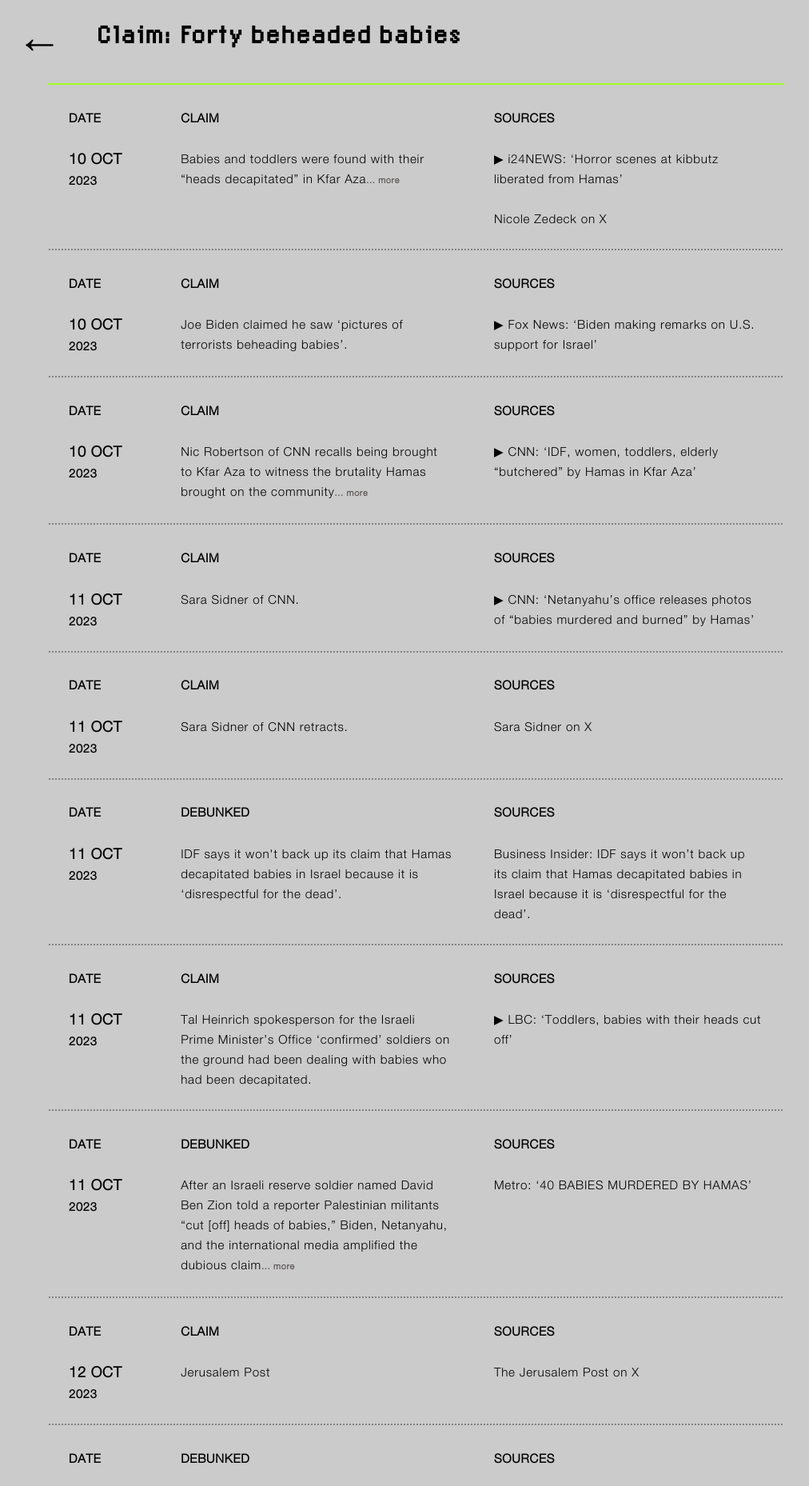
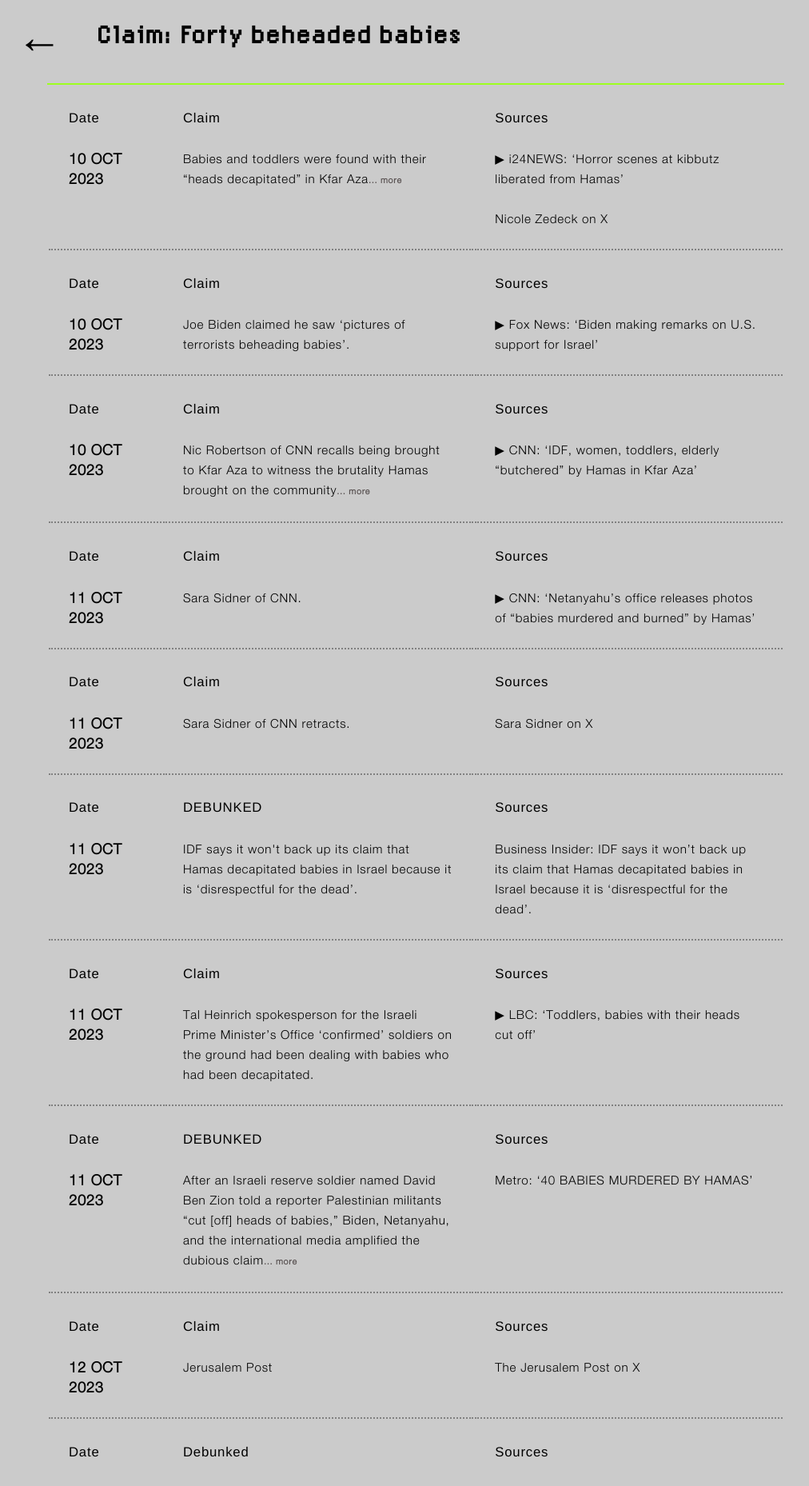
Before and after one commit to tamtzekin/hasbara-tracker, a React (Create React App) app: page /claim-a in a window 1280 px wide. Shown: the top 1858 px of the page at 80% size, without its empty margins (5-1017 px from the left). Built offline with nearby package versions, Linux system fonts and the light colour scheme.

Commit message:
lots of style changes, h2 font

```diff
--- a/src/components/ClaimA.js
+++ b/src/components/ClaimA.js
@@ -23,14 +23,14 @@ const ClaimA = () => {
 
                 <tbody>
                     <tr>
-                        <td><span class="claim-subheading">DATE</span><div class="date">10 OCT</div></td>
+                        <td><span class="claim-subheading">Date</span><div class="date">10 OCT</div></td>
                         <td><details><summary>
 
-                        <span class="claim-subheading">CLAIM</span>
+                        <span class="claim-subheading">Claim</span>
 
-                        Babies and toddlers were found with their “heads decapitated” in Kfar Aza<span class="expand-text">... more</span></summary><span class="claim-subheading">CLAIM</span>Babies and toddlers were found with their “heads decapitated” in Kfar Aza in southern Israel after Hamas’ attacks in the kibbutz over the weekend, a spokesperson for Israel's prime minister says. Nicole Zedeck, a reporter with Tel Aviv-based news channel i24 from her interview with Israeli reserve soldier David Ben Zion.</details></td>
+                        Babies and toddlers were found with their “heads decapitated” in Kfar Aza<span class="expand-text">... more</span></summary><span class="claim-subheading">Claim</span>Babies and toddlers were found with their “heads decapitated” in Kfar Aza in southern Israel after Hamas’ attacks in the kibbutz over the weekend, a spokesperson for Israel's prime minister says. Nicole Zedeck, a reporter with Tel Aviv-based news channel i24 from her interview with Israeli reserve soldier David Ben Zion.</details></td>
 
-                        <td><span class="claim-subheading">SOURCES</span>
+                        <td><span class="claim-subheading">Sources</span>
 
                         <VideoPlayer videoLink="/files/i24NEWS_10Oct.mp4" externalURL="https://archive.ph/QeCXs"><a href="https://archive.ph/QeCXs" target="_blank" rel="noreferrer"><span class="play-arrow">▶</span> i24NEWS: ‘Horror scenes at kibbutz liberated from Hamas’</a></VideoPlayer><br />
 
@@ -39,51 +39,49 @@ const ClaimA = () => {
 
                     <tr>
                         <td>
-                            <span class="claim-subheading">DATE</span>
+                            <span class="claim-subheading">Date</span>
                             <div class="date">10 OCT</div></td>
 
-                        <td><span class="claim-subheading">CLAIM</span> Joe Biden claimed he saw ‘pictures of terrorists beheading babies’.</td>
+                        <td><span class="claim-subheading">Claim</span> Joe Biden claimed he saw ‘pictures of terrorists beheading babies’.</td>
 
                         <td>
-                            <span class="claim-subheading">SOURCES</span>
+                            <span class="claim-subheading">Sources</span>
 
                         <VideoPlayer videoLink="/files/Fox_Biden_10Oct.mp4" externalURL="https://archive.ph/UN3Jd"><a href="https://archive.ph/UN3Jd" target="_blank" rel="noreferrer"><span class="play-arrow">▶</span> Fox News: ‘Biden making remarks on U.S. support for Israel’</a></VideoPlayer></td>
                     </tr>
 
  <tr>
   <td>
-    <span class="claim-subheading">DATE</span>
+    <span class="claim-subheading">Date</span>
 
     <div class="date">10 OCT</div></td>
 
   <td><details><summary>
 
-    <span class="claim-subheading">CLAIM</span>
+    <span class="claim-subheading">Claim</span>
 
   Nic Robertson of CNN recalls being brought to Kfar Aza to witness the brutality Hamas brought on the community<span class="expand-text">... more</span></summary>
 
-  <span class="claim-subheading">CLAIM</span>
+  <span class="claim-subheading">Claim</span>
 
   Nic Robertson of CNN recalls being brought to Kfar Aza to witness the brutality Hamas brought on the community. He describes it as “ISIS-style executions” where they were “cutting the heads off of people” including babies and killing their pets. One family hid their kids in a cupboard while they tried to distract the attackers. They were killed, but the distraction worked.</details></td>
 
   <td>
-  <span class="claim-subheading">SOURCES</span>
+  <span class="claim-subheading">Sources</span>
 
     <VideoPlayer videoLink="/files/CNN_NicRobertson_10Oct.mp4" externalURL="https://archive.ph/XRmh4"><a href="https://archive.ph/XRmh4" target="_blank" rel="noreferrer"><span class="play-arrow">▶</span> CNN: ‘IDF, women, toddlers, elderly “butchered” by Hamas in Kfar Aza’</a></VideoPlayer></td>
-
-  {/* <td><div class="claim">CLAIM</div></td> */}
  </tr>
 
  <tr>
   <td>
-  <span class="claim-subheading">DATE</span>
+  <span class="claim-subheading">Date</span>
     <div class="date">11 OCT</div></td>
 
-  <td><span class="claim-subheading">CLAIM</span> Sara Sidner of CNN.</td>
+  <td><span class="claim-subheading">Claim</span> Sara Sidner of CNN.</td>
 
   <td>
 
-    <span class="claim-subheading">SOURCES</span>
+    <span class="claim-subheading">Sources</span>
 
     <VideoPlayer videoLink="/files/CNNTV_11Oct.mp4" externalURL="https://archive.ph/wpEIM"><a href="https://archive.ph/wpEIM" target="_blank" rel="noreferrer"><span class="play-arrow">▶</span> CNN: ‘Netanyahu’s office releases photos of “babies murdered and burned” by Hamas’</a></VideoPlayer></td>
  </tr>
@@ -91,22 +89,22 @@ const ClaimA = () => {
  <tr>
   <td>
 
-  <span class="claim-subheading">DATE</span>
+  <span class="claim-subheading">Date</span>
     <div class="date">11 OCT</div></td>
 
-  <td><span class="claim-subheading">CLAIM</span> Sara Sidner of CNN retracts.</td>
+  <td><span class="claim-subheading">Claim</span> Sara Sidner of CNN retracts.</td>
 
   <td>
 
 
-    <span class="claim-subheading">SOURCES</span>
+    <span class="claim-subheading">Sources</span>
     <a href="https://archive.is/rom8W" target="_blank" rel="noreferrer">Sara Sidner on X</a></td>
  </tr>
 
  <tr>
   <td>
 
-  <span class="claim-subheading">DATE</span>
+  <span class="claim-subheading">Date</span>
     <div class="date">11 OCT</div></td>
 
   <td><span class="claim-subheading">DEBUNKED</span>
@@ -114,7 +112,7 @@ const ClaimA = () => {
   IDF says it won't back up its claim that Hamas decapitated babies in Israel because it is ‘disrespectful for the dead’.</td>
   <td>
 
-    <span class="claim-subheading">SOURCES</span>
+    <span class="claim-subheading">Sources</span>
 
     <a href="https://archive.ph/Otjey" target="_blank" rel="noreferrer">Business Insider: IDF says it won’t back up its claim that Hamas decapitated babies in Israel because it is ‘disrespectful for the dead’.</a></td>
   {/* <td><div class="debunked">DEBUNKED</div></td> */}
@@ -123,61 +121,60 @@ const ClaimA = () => {
  <tr>
   <td>
 
-    <span class="claim-subheading">DATE</span>
+    <span class="claim-subheading">Date</span>
     <div class="date">11 OCT</div></td>
 
-  <td><span class="claim-subheading">CLAIM</span>
+  <td><span class="claim-subheading">Claim</span>
   Tal Heinrich spokesperson for the Israeli Prime Minister’s Office ‘confirmed’ soldiers on the ground had been dealing with babies who had been decapitated.</td>
 
   <td>
-    <span class="claim-subheading">SOURCES</span>
+    <span class="claim-subheading">Sources</span>
     <VideoPlayer videoLink="/files/LBC_11Oct.mp4" externalURL="https://archive.is/UwDCO"><a href="https://archive.is/UwDCO" target="_blank" rel="noreferrer"><span class="play-arrow">▶</span> LBC: ‘Toddlers, babies with their heads cut off’</a></VideoPlayer></td>
-  {/* <td><div class="claim">CLAIM</div></td> */}
  </tr>
 
    <tr>
     <td>
-        <span class="claim-subheading">DATE</span>
+        <span class="claim-subheading">Date</span>
         <div class="date">11 OCT</div></td>
     <td>
 
 
         <details><summary><span class="claim-subheading">DEBUNKED</span> After an Israeli reserve soldier named David Ben Zion told a reporter Palestinian militants “cut [off] heads of babies,” Biden, Netanyahu, and the international media amplified the dubious claim<span class="expand-text">... more</span></summary>
 
-    <span class="claim-subheading">DEBUNKED</span>
+    <span class="claim-subheading">Debunked</span>
 
     After an Israeli reserve soldier named David Ben Zion told a reporter Palestinian militants “cut [off] heads of babies,” Biden, Netanyahu, and the international media amplified the dubious claim. The Grayzone has identified Ben Zion as a fanatical settler leader who incited riots by demanding a Palestinian town be “wiped out”.</details></td>
 
     <td>
-        <span class="claim-subheading">SOURCES</span>
+        <span class="claim-subheading">Sources</span>
         <a class="media-source" href="https://archive.is/NcD6m" target="_blank" rel="noreferrer">Metro: ‘40 BABIES MURDERED BY HAMAS’</a></td>
    </tr>
 
    <tr>
    <td>
 
-    <span class="claim-subheading">DATE</span>
+    <span class="claim-subheading">Date</span>
     <div class="date">12 OCT</div></td>
 
-   <td><span class="claim-subheading">CLAIM</span> Jerusalem Post</td>
+   <td><span class="claim-subheading">Claim</span> Jerusalem Post</td>
 
    <td>
-    <span class="claim-subheading">SOURCES</span>
+    <span class="claim-subheading">Sources</span>
 
     <a class="media-source" href="https://archive.ph/9c9L0" target="_blank" rel="noreferrer">The Jerusalem Post on X</a></td>
   </tr>
 
    <tr>
     <td>
-        <span class="claim-subheading">DATE</span>
+        <span class="claim-subheading">Date</span>
         <div class="date">12 OCT</div></td>
 
     <td>
-        <span class="claim-subheading">DEBUNKED</span>
+        <span class="claim-subheading">Debunked</span>
 
         ‘Israeli official says government cannot confirm babies were beheaded in Hamas attack’.</td>
 
-    <td><span class="claim-subheading">SOURCES</span>
+    <td><span class="claim-subheading">Sources</span>
 
     <a class="media-source" href="https://archive.ph/S0ZA3" target="_blank" rel="noreferrer">CNN: ‘Israeli official says government cannot confirm babies were beheaded in Hamas attack’</a></td>
    </tr>
@@ -185,18 +182,17 @@ const ClaimA = () => {
    <tr>
     <td>
 
-        <span class="claim-subheading">DATE</span>
+        <span class="claim-subheading">Date</span>
         <div class="date">13 OCT</div></td>
 
     <td>
-        <span class="claim-subheading">DEBUNKED</span>
+        <span class="claim-subheading">Debunked</span>
         When journalists asked a spokesman for the Israeli military about the story, the reply was, “We cannot confirm but you can assume it happened.”</td>
 
     <td>
-    <span class="claim-subheading">SOURCES</span>
+    <span class="claim-subheading">Sources</span>
 
         <a class="media-source" href="https://archive.ph/RNLTs" target="_blank" rel="noreferrer">Al Jazeera: ‘Watching the watchdogs: Babies and truth die together in Israel-Palestine’</a></td>
-    {/* <td><div class="debunked">DEBUNKED</div></td> */}
    </tr>
 
         </tbody>
--- a/src/components/ClaimPage.css
+++ b/src/components/ClaimPage.css
@@ -64,8 +64,7 @@ button {
 
 .date::after {
     content: '\a 2023';
-    font-size: 0.8em;
-}
+    }
 
 .debunked {
     font-size: 0.9em;
@@ -74,9 +73,9 @@ button {
 }
 
 .claim-subheading {
-    font-size: 1em;
+    font-size: 1.1em;
+    font-family: 'HelveticaNeue_Medium', Helvetica, sans-serif;
     vertical-align: middle;
-    font-weight: 600;
     padding-bottom: 1%;
 }
 
--- a/src/components/Homepage.js
+++ b/src/components/Homepage.js
@@ -23,7 +23,6 @@ const Homepage = () => {
 </span>
 
         <span className="content-container">
-            <br />
 
             <h2>About</h2><br />
 
```
Also changed, not shown: src/fonts/helveticaneue_medium.woff (added), src/fonts/helveticaneue_medium.woff2 (added).
